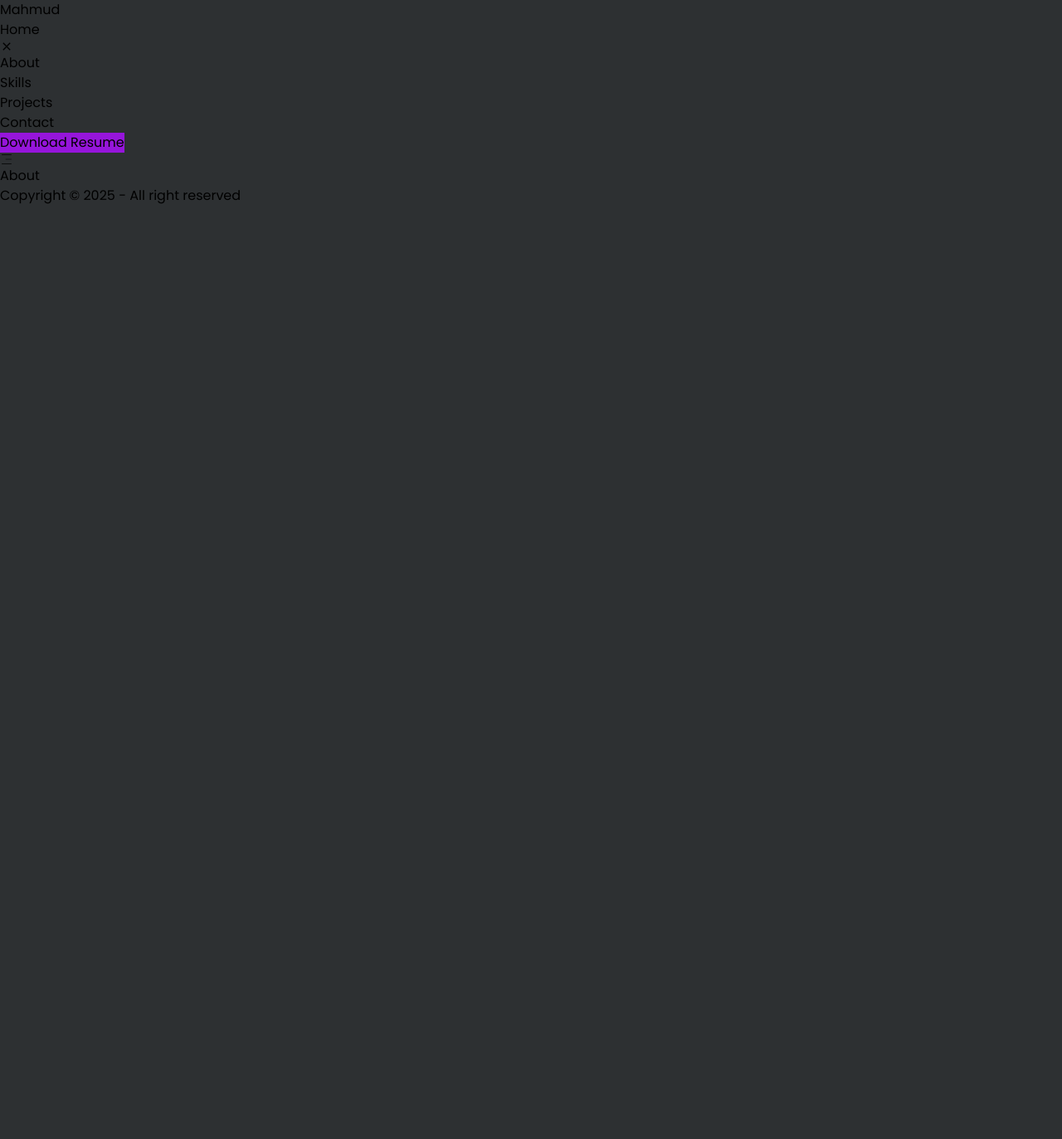
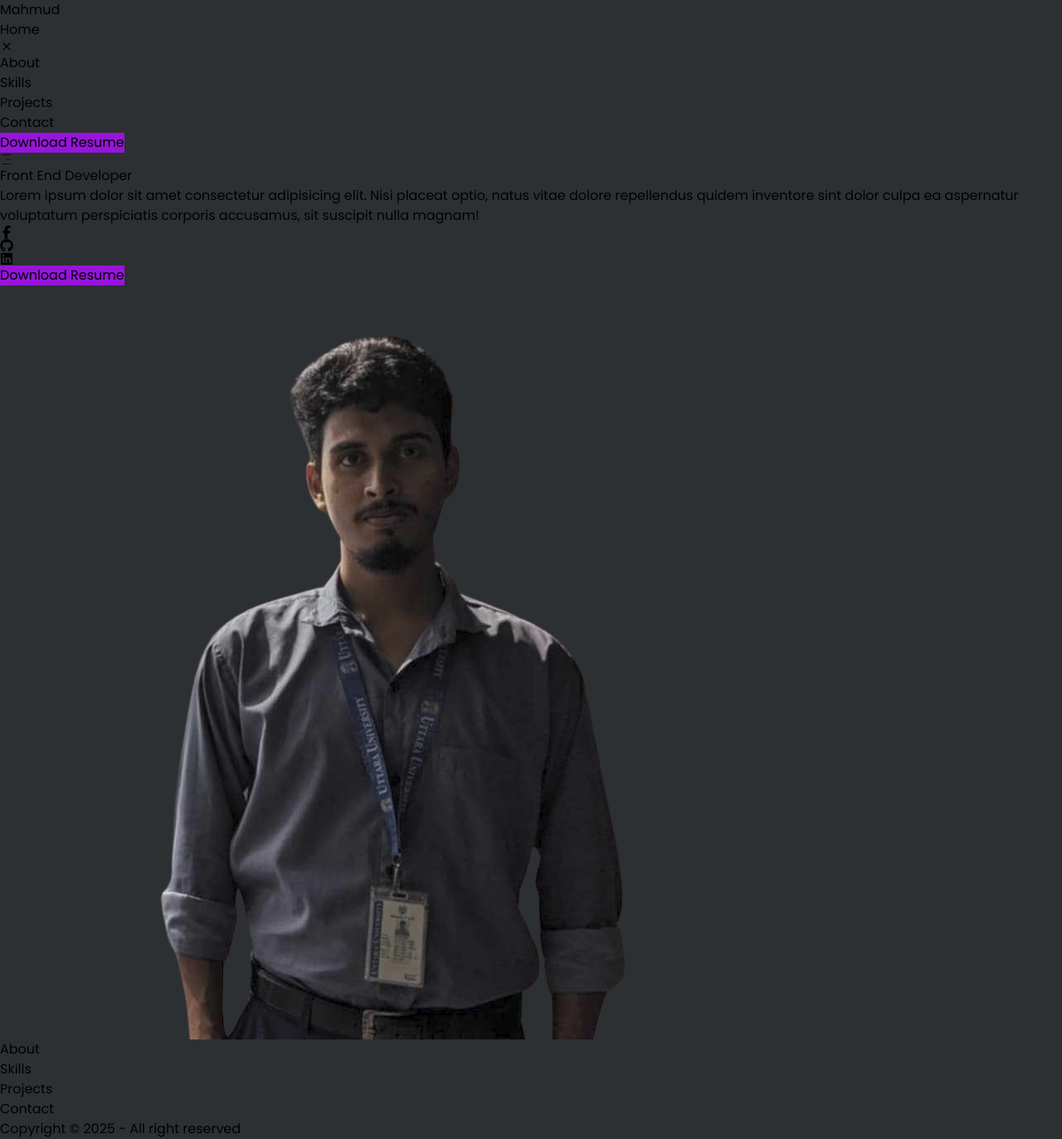
Before and after one commit to mahmuddevs/react-portfolio, a React (Vite) app: page / in a window 1280 px wide. Shown: the whole page at 83% size. Before the commit the page ends 800 px from the top, so only its background shows below. Built offline with nearby package versions, Linux system fonts and the light colour scheme.

Commit message:
added some components and fixed some issues

```diff
--- a/src/pages/home/Home.jsx
+++ b/src/pages/home/Home.jsx
@@ -1,11 +1,17 @@
 import About from "./components/About"
 import Banner from "./components/Banner"
+import Contact from "./components/Contact"
+import Projects from "./components/Projects"
+import Skills from "./components/Skills"
 
 const Home = () => {
     return (
         <main>
             <Banner />
             <About />
+            <Skills />
+            <Projects />
+            <Contact />
         </main>
     )
 }
--- a/src/pages/home/components/About.jsx
+++ b/src/pages/home/components/About.jsx
@@ -1,4 +1,4 @@
-import React from 'react'
+
 
 const About = () => {
     return (
--- a/src/pages/home/components/Banner.jsx
+++ b/src/pages/home/components/Banner.jsx
@@ -1,7 +1,20 @@
+import { FaFacebookF, FaGithub, FaLinkedin } from "react-icons/fa6"
+import img from '../../../assets/image/mahmud.png'
+
 const Banner = () => {
     return (
-        <section id="banner" className='h-screen bg-white'>
-
+        <section id="banner" className='h-screen w-11/12 md:container lg:w-9/12 mx-auto grid place-items-center grid-cols-2'>
+            <div className="text-white space-y-4">
+                <h1 className="text-4xl font-semibold">Front End Developer</h1>
+                <p className="text-base">Lorem ipsum dolor sit amet consectetur adipisicing elit. Nisi placeat optio, natus vitae dolore repellendus quidem inventore sint dolor culpa ea aspernatur voluptatum perspiciatis corporis accusamus, sit suscipit nulla magnam!</p>
+                <div className="flex gap-4 text-3xl">
+                    <a href="" className="border p-2 rounded-full hover:-translate-y-1 duration-300 transition-transform"><FaFacebookF /></a>
+                    <a href="" className="border p-2 rounded-full hover:-translate-y-1 duration-300 transition-transform"><FaGithub /></a>
+                    <a href="" className="border p-2 rounded-full hover:-translate-y-1 duration-300 transition-transform"><FaLinkedin /></a>
+                </div>
+                <button className="color-accent py-3 px-2 md:px-5 rounded-md">Download Resume</button>
+            </div>
+            <img src={img} alt="mahmud" />
         </section>
     )
 }
--- /dev/null
+++ b/src/pages/home/components/Contact.jsx
@@ -0,0 +1,7 @@
+const Contact = () => {
+    return (
+        <section id='contact' className='h-screen bg-black'>Contact</section>
+    )
+}
+
+export default Contact
--- /dev/null
+++ b/src/pages/home/components/Projects.jsx
@@ -0,0 +1,9 @@
+
+
+const Projects = () => {
+    return (
+        <section id='projects' className='h-screen bg-black'>Projects</section>
+    )
+}
+
+export default Projects
--- /dev/null
+++ b/src/pages/home/components/Skills.jsx
@@ -0,0 +1,9 @@
+
+
+const Skills = () => {
+    return (
+        <section id='skills' className='h-screen bg-black'>Skills</section>
+    )
+}
+
+export default Skills
```
Also changed, not shown: src/assets/image/mahmud.png (added).
